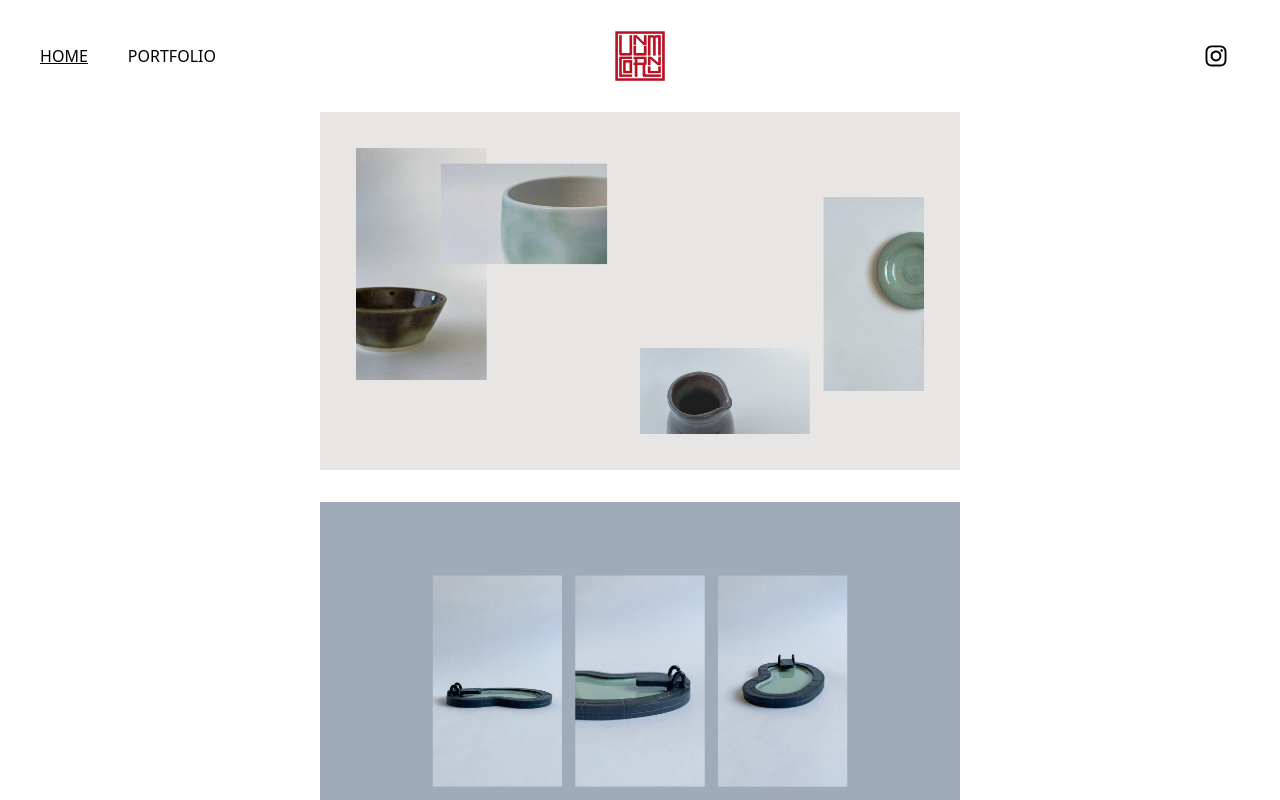
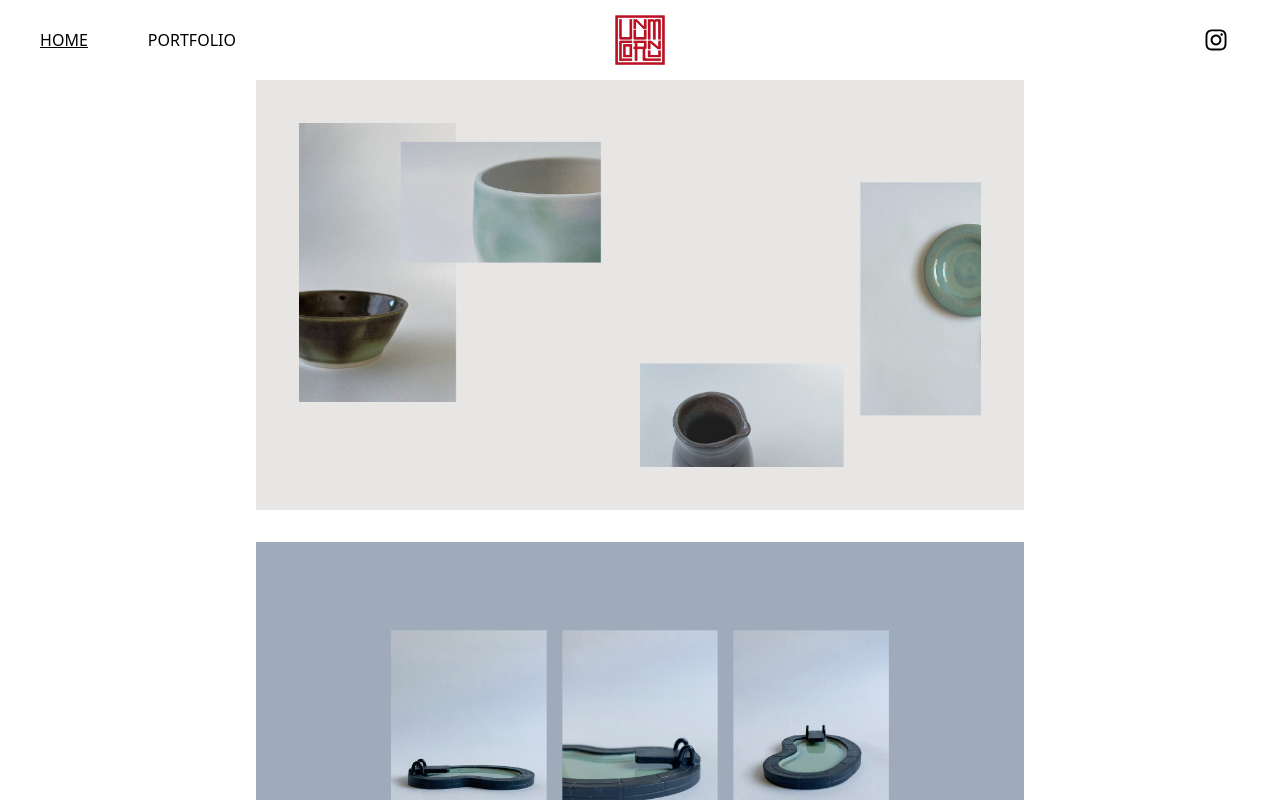
Before and after one commit to kennyvungo/mugan, a Next.js app: page / in a window 1280 px wide. Shown: the top 800 px of the page. Built offline with nearby package versions, Linux system fonts and the light colour scheme; a web font is replaced by a local one.

Commit message:
fixed height of header

```diff
--- a/app/page.tsx
+++ b/app/page.tsx
@@ -8,8 +8,12 @@ import panel4 from '../public/panel4.png'
 import panel5 from '../public/panel5.png'
 export default function Home() {
   return (
+    <>
+    <span className="h-custom">
+
+    </span>
     <main className="text-black overflow-y-auto h-screen w-screen flex flex-col items-center pb-28">
-      <div className= "w-2/4 h-1/5 container-md">
+      <div className= "w-3/5 h-1/5 container-md">
       <Card image={panel1}/>
       <Card image={panel2}/>
       <Card image={panel3}/>
@@ -17,5 +21,6 @@ export default function Home() {
       <Card image={panel5}/>
       </div>
     </main>
+    </>
   );
 }
--- a/components/header.tsx
+++ b/components/header.tsx
@@ -10,9 +10,9 @@ import { usePathname } from "next/navigation";
 export default function Header() {
   const pathname = usePathname();
   return (
-    <div className="flex flex-row items-center bg-white h-1/6 text-black font-sans w-screen bg-opacity-75">
-      <div className="flex flex-row  w-1/5 justify-center">
-        <div className={pathname == "/" ? "underline mr-10" : "mr-10"}>
+    <div className="flex flex-row fixed items-center bg-white h-custom text-black font-sans w-screen">
+      <div className="flex flex-row  w-1/5 min-w-min justify-center">
+        <div className={pathname == "/" ? "underline mr-10 px-5" : "mr-10"}>
           <Link href="/">HOME</Link>
         </div>
         <div className={pathname == "/portfolio" ? "underline" : ""}>
--- a/tailwind.config.ts
+++ b/tailwind.config.ts
@@ -10,6 +10,9 @@ const config: Config = {
     fontFamily: {
       sans: ["amiko", "ui-sans-serif", "system-ui"],
     },
+    height: {
+      custom: "calc(100vh / 10)", // Set the custom height to 1/7 of the viewport height
+    },
   },
   plugins: [],
 };
```
